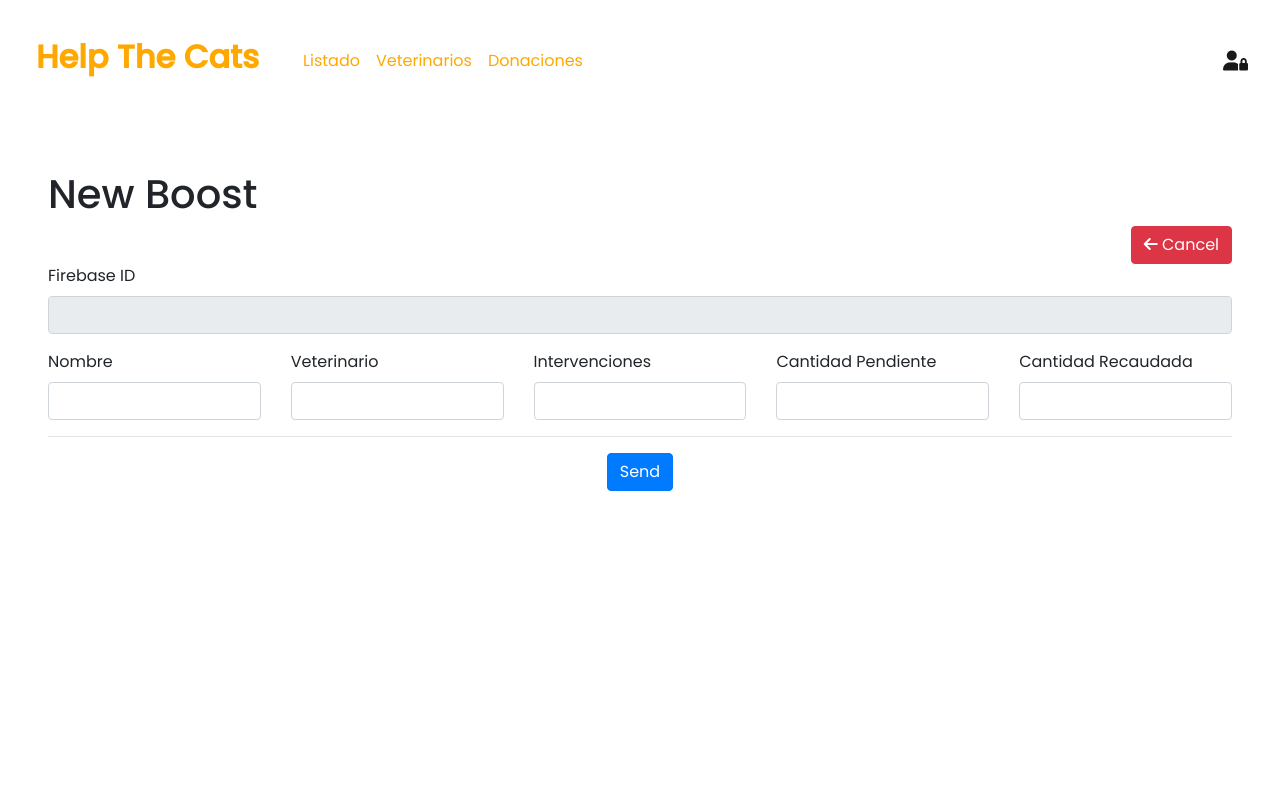
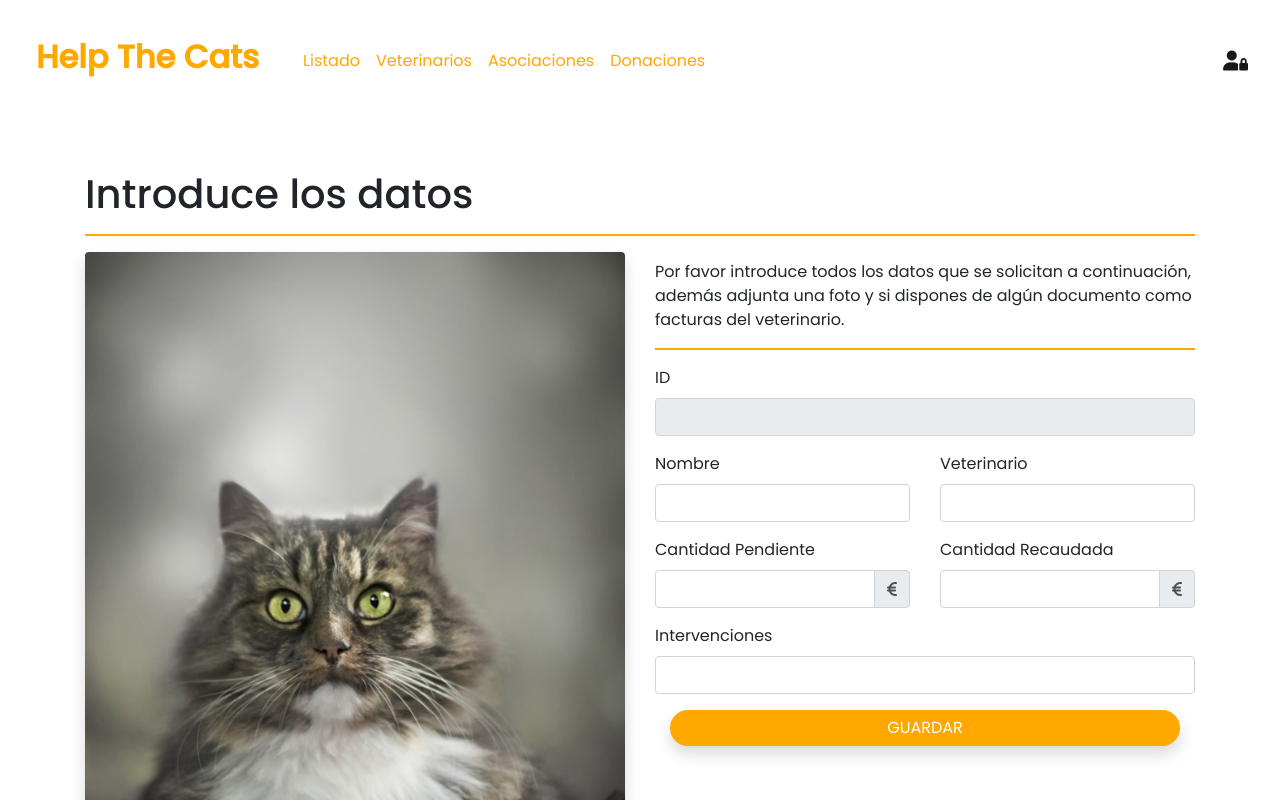
Before and after one commit to AlbertoLinde/HelpTheCat-Web, an Angular app: page /nuevo in a window 1280 px wide. Shown: the top 800 px of the page. Built offline with nearby package versions, Linux system fonts and the light colour scheme.

Commit message:
Modificando ventana creación nuevos animales

```diff
--- a/src/app/components/animal/animal.component.html
+++ b/src/app/components/animal/animal.component.html
@@ -1,24 +1,37 @@
-<h1>New Boost</h1>
+<div class="container">
 
-<div class="row text-right">
-  <div class="col">
-    <button class="btn btn-danger" routerLink="/heroes">
-      <i class="fa fa-arrow-left"></i>
-      Cancel
-    </button>
-  </div>
+  <h1>Introduce los datos</h1>
+  <hr>
+
+  <div class="row" style="align-content: center;">
+
+    <div class="col-md-6">
+      <img src="../assets/images/gatonuevo.png" class="img-fluid rounded shadow" alt="Responsive image">
     </div>
 
+    <div class="col-md mt-2">
+
       <div class="row">
-  <div class="col">
 
+        <div class="col h-20">
+          Por favor introduce todos los datos que se solicitan a continuación, además adjunta una foto y si dispones de
+          algún documento como facturas del veterinario.
+        </div>
+
+      </div>
+      <hr>
+
+      <div class="row h-50">
+
+        <div class="col-md">
           <form (ngSubmit)="saveAnimal(form)" #form="ngForm">
             <div class="form-group">
-        <label>Firebase ID</label>
+              <label>ID</label>
               <input type="text" class="form-control" disabled="disabled" [(ngModel)]="animal.id" name="id" required>
             </div>
 
             <div class="form-group row">
+
               <div class="col">
                 <label>Nombre</label>
                 <input type="text" class="form-control" [(ngModel)]="animal.nombre" name="nombre" required>
@@ -27,32 +40,58 @@
                 <label>Veterinario</label>
                 <input type="text" class="form-control" [(ngModel)]="animal.veterinario" name="veterinario" required>
               </div>
+
+            </div>
+
+            <div class="form-group row">
+
+              <div class="col">
+                <label>Cantidad Pendiente</label>
+                <div class="input-group">
+                  <input type="text" class="form-control" aria-label="Cantidad Pendiente"
+                    aria-describedby="Cantidad Pendiente">
+                  <div class="input-group-append">
+                    <span class="input-group-text" id="Cantidad Pendiente"><i class="fas fa-euro-sign"></i></span>
+                  </div>
+                </div>
+              </div>
+
+              <div class="col">
+                <label>Cantidad Recaudada</label>
+                <div class="input-group">
+                  <input type="text" class="form-control" aria-label="Cantidad Recaudada"
+                    aria-describedby="Cantidad Recaudada">
+                  <div class="input-group-append">
+                    <span class="input-group-text" id="Cantidad Recaudada"><i class="fas fa-euro-sign"></i></span>
+                  </div>
+                </div>
+              </div>
+
+            </div>
+
+            <div class="form-group row">
               <div class="col">
                 <label>Intervenciones</label>
-          <input type="text" class="form-control" [(ngModel)]="animal.intervenciones" name="intervenciones" required>
-        </div>
-        <div class="col">
-          <label>Cantidad Pendiente</label>
-          <input type="text" class="form-control" [(ngModel)]="animal.cantidadPendiente" name="cantidadPendiente"
-            required>
-        </div>
-        <div class="col">
-          <label>Cantidad Recaudada</label>
-          <input type="text" class="form-control" [(ngModel)]="animal.cantidadRecaudada" name="cantidadRecaudada"
+                <input type="text" class="form-control" [(ngModel)]="animal.intervenciones" name="intervenciones"
                   required>
               </div>
             </div>
 
-      <hr>
-      <div class="form-group text-center">
-        <button type="submit" class="btn btn-primary">Send</button>
+            <div class="col">
+              <button type="button" class="btn btn-primary shadow"
+                style="border-radius: 25px; border-style: none; background: #FFA800; width: 100%; bottom: 0;">GUARDAR</button>
             </div>
 
 
-    </form>
+          </form> <!-- FIN FORM -->
+        </div> <!-- FIN COL -->
+      </div> <!-- FIN ROW -->
 
 
     </div>
 
+  </div>
+
+
 
 </div>
--- a/src/app/components/animales/animales.component.html
+++ b/src/app/components/animales/animales.component.html
@@ -12,7 +12,7 @@
         <h6><i class="fas fa-cat"></i>&nbsp;&nbsp;Gatos con necesidades: {{ totalCats }}</h6>
       </div>
     </div>
-    <hr style="border: 1px solid  #FFA800;;">
+    <hr>
 
     <div class="row">
       <br>
--- a/src/app/components/navbar/navbar.component.html
+++ b/src/app/components/navbar/navbar.component.html
@@ -15,6 +15,9 @@
         <a class="nav-link" href="#" style="color: #FFA800;">Veterinarios</a>
       </li>
       <li class="nav-item">
+        <a class="nav-link" href="#" style="color: #FFA800;">Asociaciones</a>
+      </li>
+      <li class="nav-item">
         <a class="nav-link" href="#" style="color: #FFA800;">Donaciones</a>
       </li>
     </ul>
--- a/src/styles.css
+++ b/src/styles.css
@@ -14,3 +14,7 @@ body{
   font-family: "Poppins";
   font-weight: 400;
 }
+
+hr{
+  border: 1px solid  #FFA800;
+}
```
Also changed, not shown: src/assets/images/gatonuevo.png (added). Lines whose indentation alone changed are shown as unchanged.
